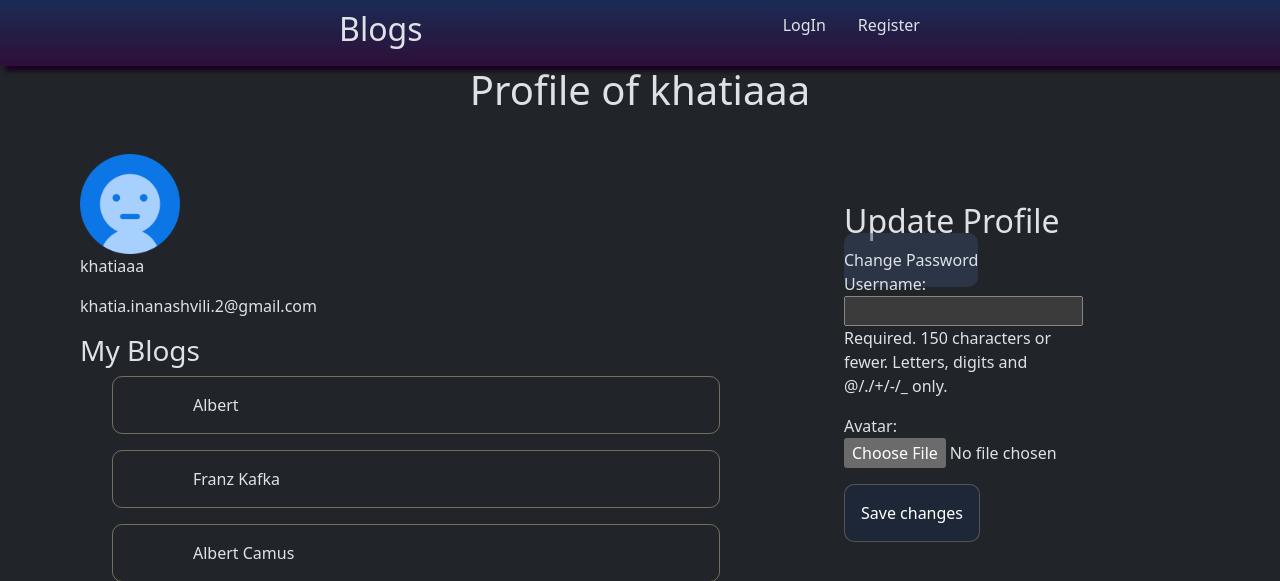
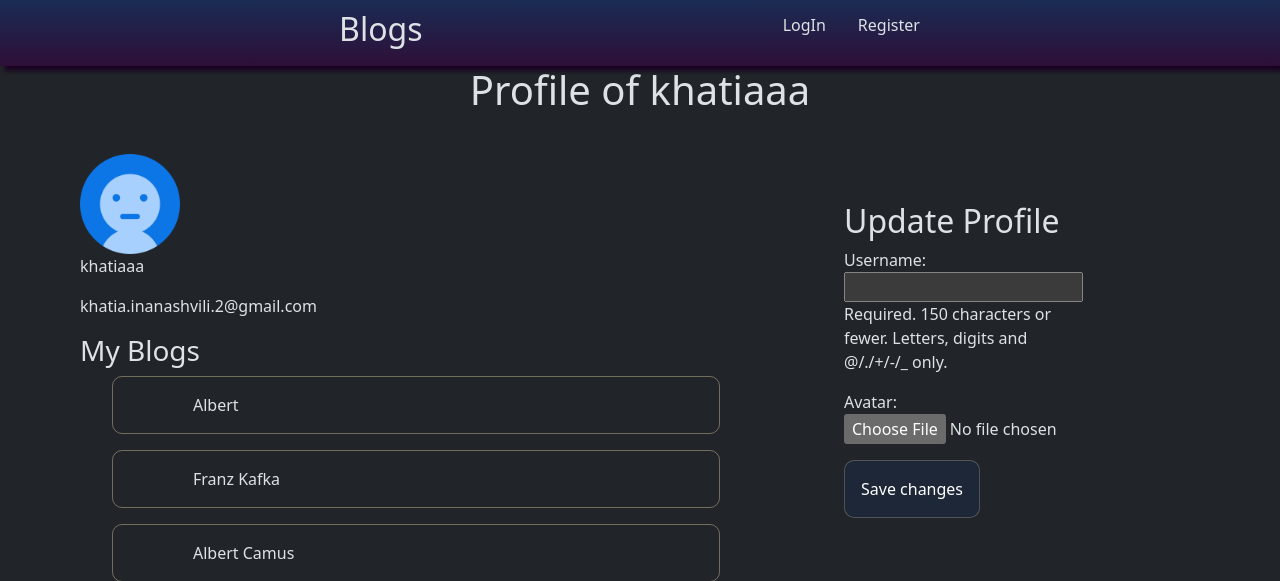
Before and after one commit to khatiainanashvili/ITSTEPfina-, a Django app: template blogs/templates/blogs/profile.html in a window 1280 px wide. Shown: the top 581 px of the page. Run offline with Django 5.2, Linux system fonts and the light colour scheme; the template is opened without the code that fills it: values that come from a table or form of the project are taken from there, others are empty; data comes from the database, SQL or seed files in the repository; both versions use the stored data as it was after the commit.

Commit message:
fix profile settings

```diff
--- a/blogs/templates/blogs/profile.html
+++ b/blogs/templates/blogs/profile.html
@@ -30,7 +30,6 @@
 
   <div class="container mt-5 profile-settings-profile">
     <h2>Update Profile</h2>
-    <a href="{% url 'password_change' %}" class="change_password button">Change Password</a>
     <form method="post" enctype="multipart/form-data">
         {% csrf_token %}
         {{ user_form.as_p }}
```
Also changed, not shown: db.sqlite3.
